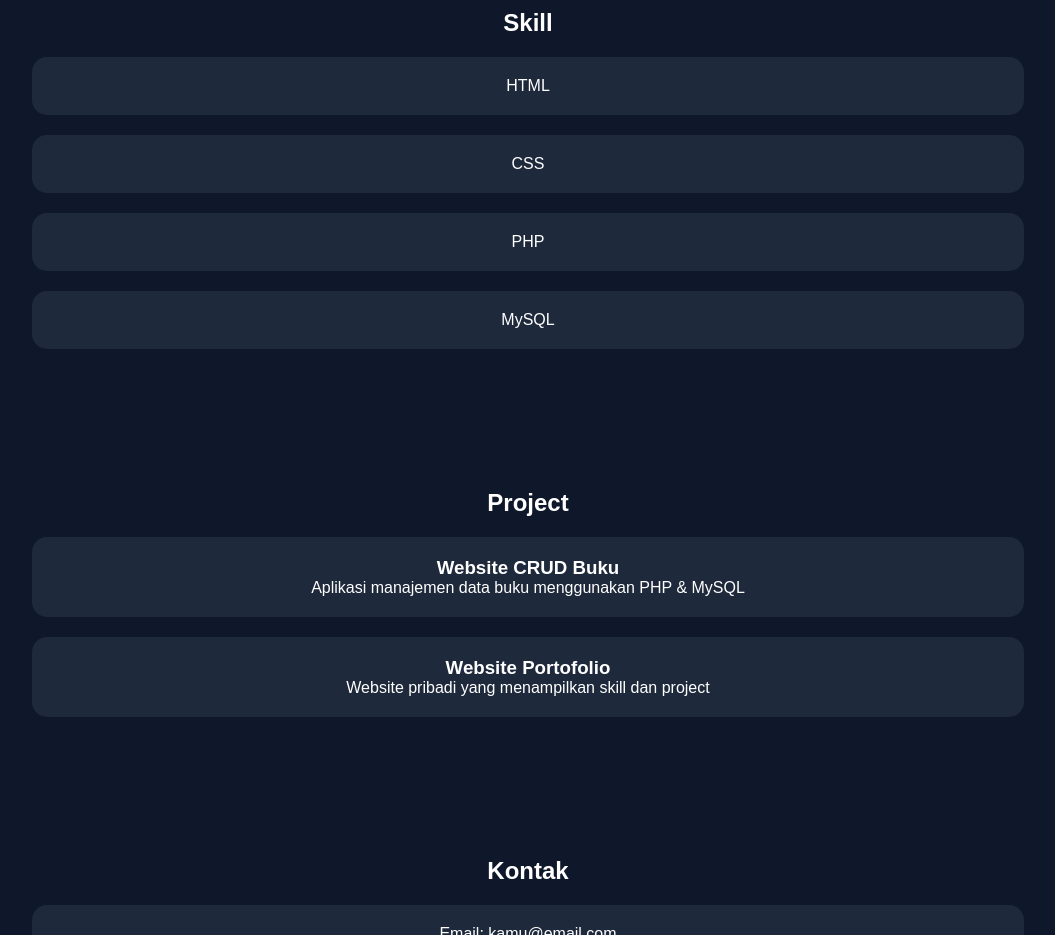
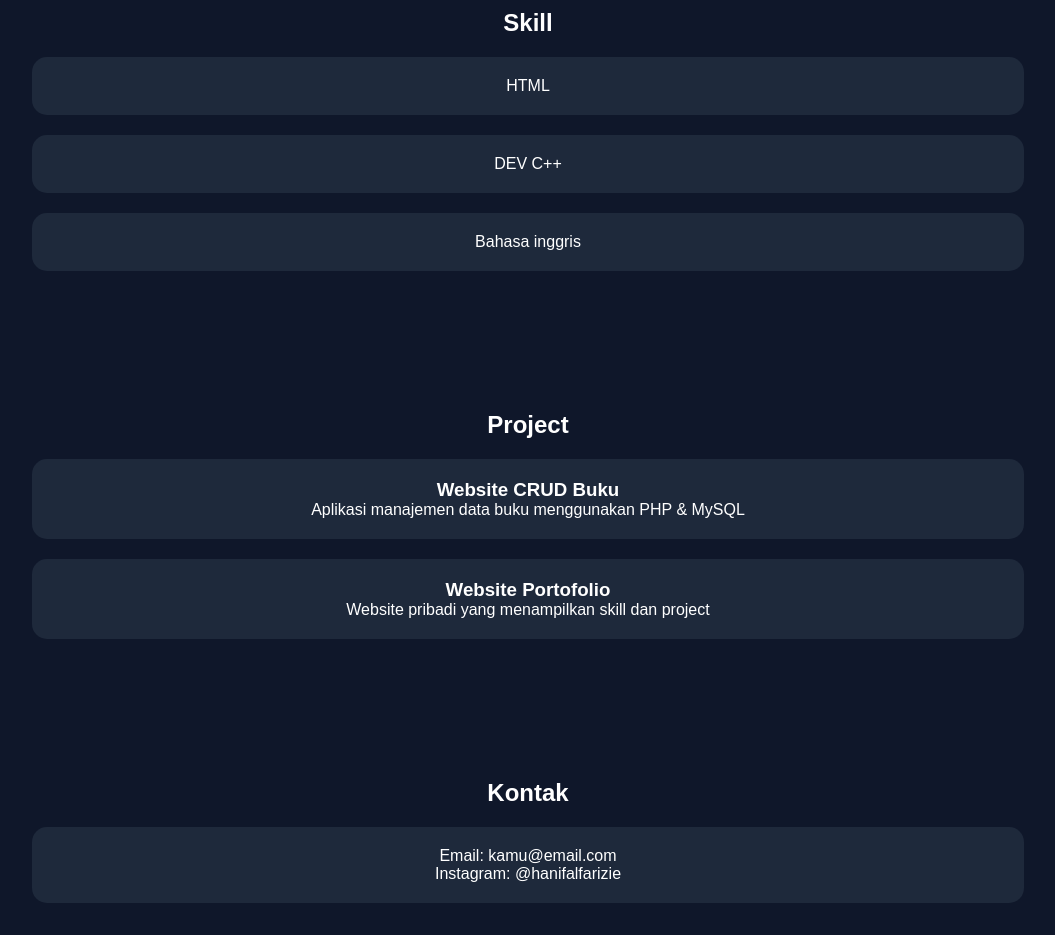
Before and after one commit to alfariziehanif45-jpg/portofolio, a plain HTML site: page index.html in a window 1280 px wide. Shown: the part 1140-2075 px from the top of the page, without its empty margins (112-1167 px from the left). Drawn offline with Linux system fonts and the light colour scheme.

Commit message:
Update index.html

```diff
--- a/index.html
+++ b/index.html
@@ -239,9 +239,8 @@ nav a:hover {
 <section id="skill" class="section">
     <h2>Skill</h2>
     <div class="card">HTML</div>
-    <div class="card">CSS</div>
-    <div class="card">PHP</div>
-    <div class="card">MySQL</div>
+    <div class="card">DEV C++</div>
+    <div class="card">Bahasa inggris</div>
 </section>
 
 <!-- Project -->
```
